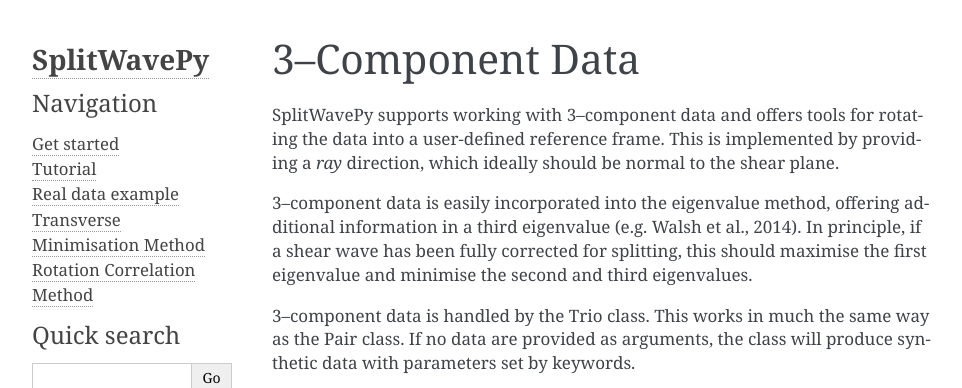
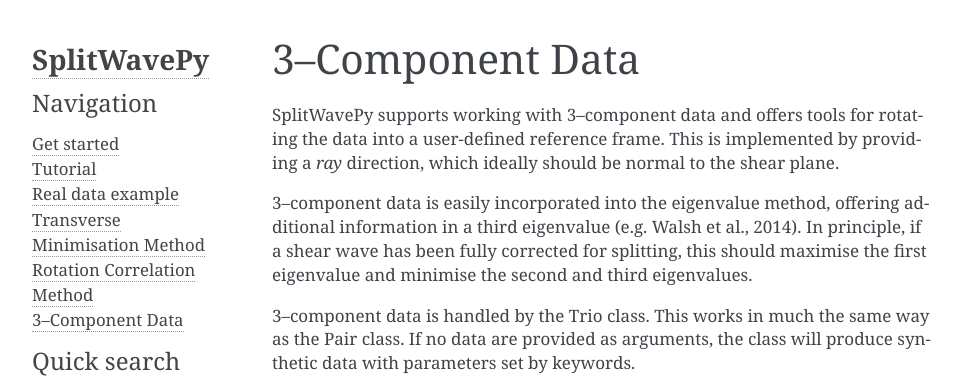
Before and after one commit to JackWalpole/splitwavepy, a Sphinx documentation site: the page built from docs/threeD_data.rst, in a window 1280 px wide, cut to the strip 0-388 px from the top of the page. Shown: the whole strip, without its empty margins (148-1110 px from the left). Built offline with Sphinx 7.4.7, drawn with Linux system fonts in a browser that asks for light colours; pages that are not in the unit, such as notebooks, are missing from menus.

```diff
--- a/docs/index.rst
+++ b/docs/index.rst
@@ -19,7 +19,7 @@ https://github.com/JackWalpole/splitwavepy
    real_data
    transmin
    rotcorr
-   .. threeD_data
+   threeD_data
 
 
 Acknowledge
```
Also changed, not shown: 1 other file.
